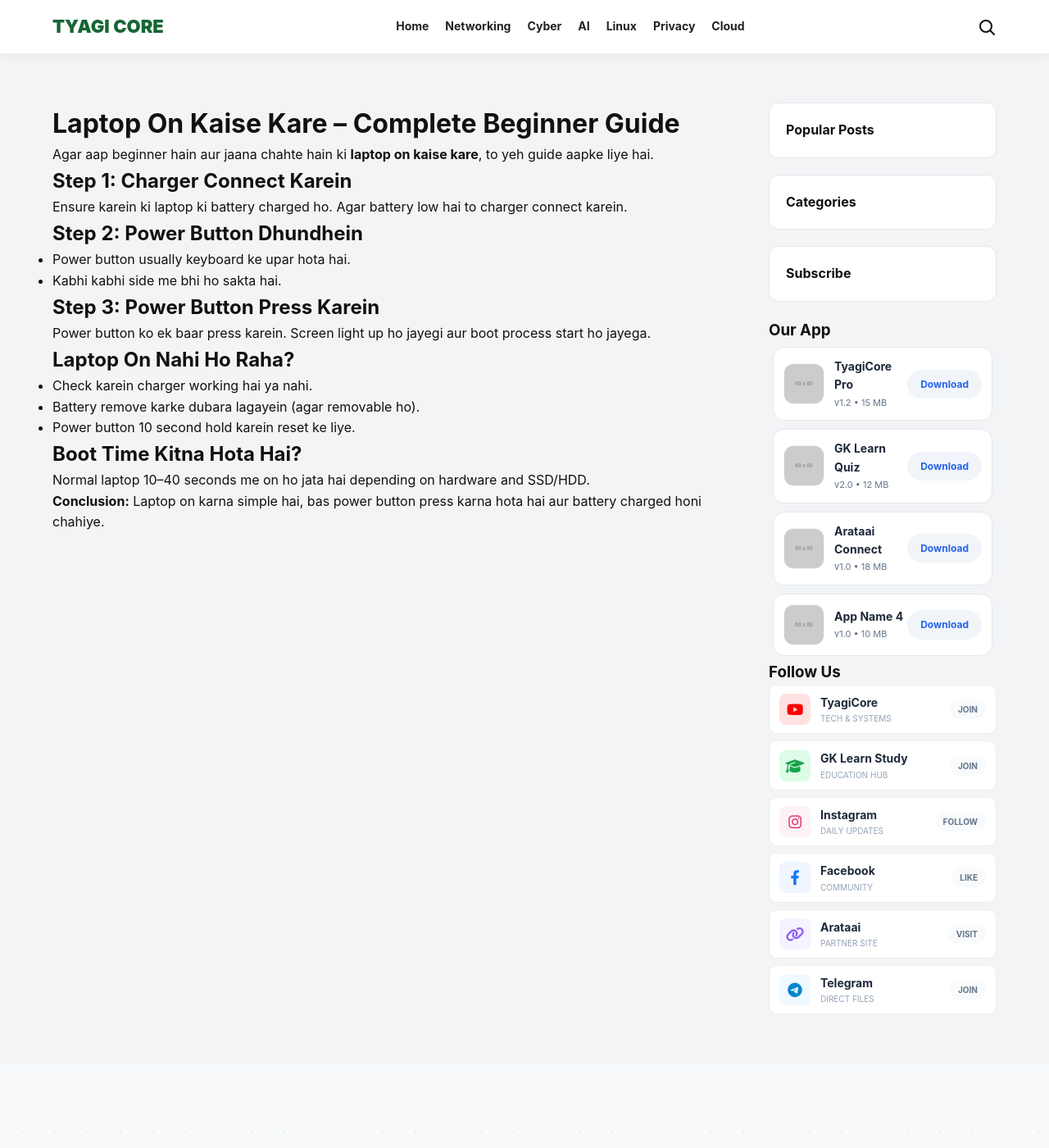
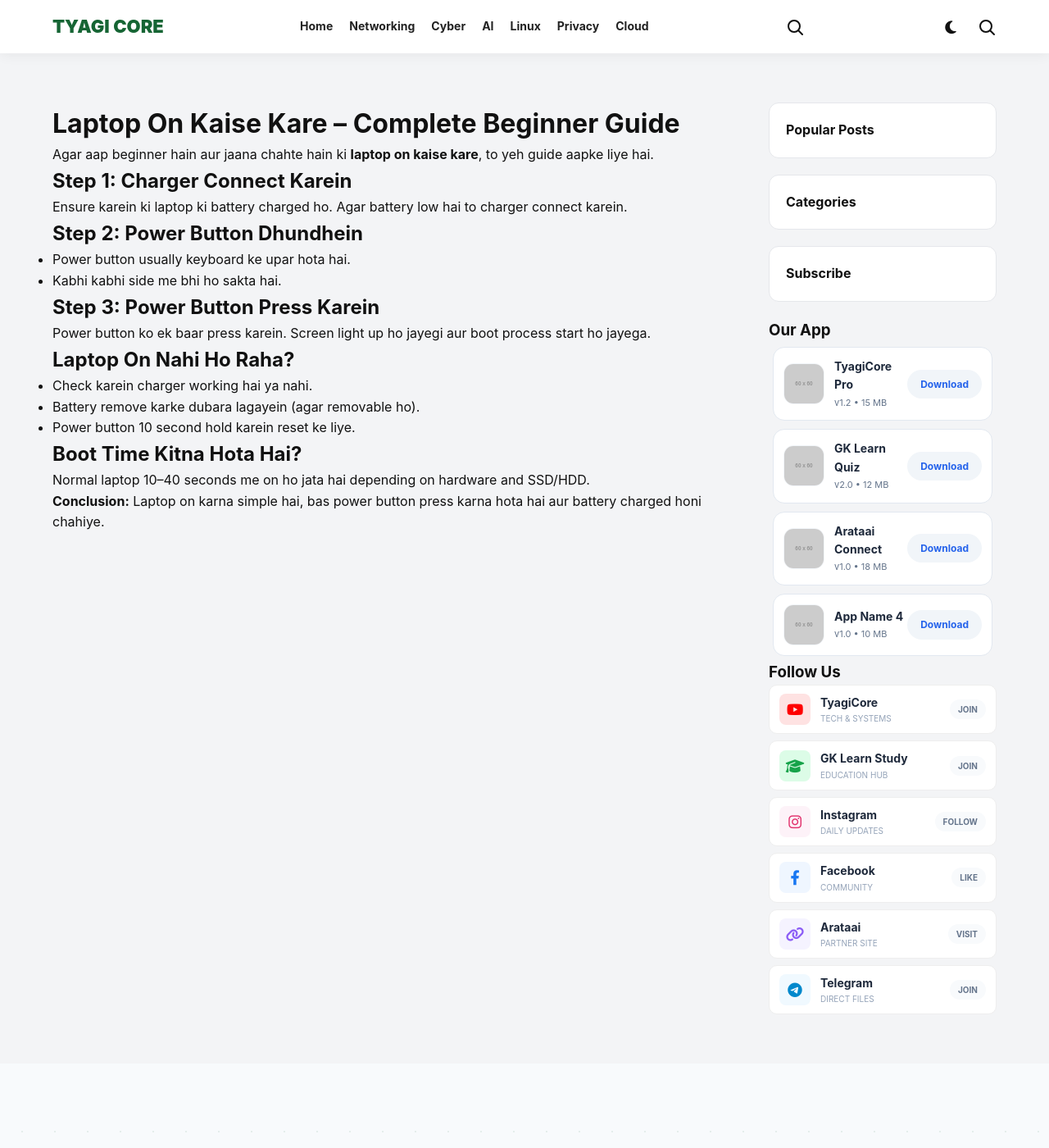
Before and after one commit to HimanshuTyagiJi/TyagiCore, a Jekyll site: the page built from laptop-on-kaise-karen.html, in a window 1280 px wide and 1400 px high. Shown: the whole window at 82% size. Built offline with Jekyll 4.4.1, drawn with Linux system fonts in a browser that asks for light colours.

Commit message:
Update default.html

```diff
--- a/_layouts/default.html
+++ b/_layouts/default.html
@@ -116,6 +116,66 @@
       <svg class="icon-btn" onclick="toggleSearch(true)" viewBox="0 0 24 24"><circle cx="11" cy="11" r="7"></circle><line x1="16.5" y1="16.5" x2="21" y2="21"></line></svg>
       <svg class="icon-btn hamburger" onclick="toggleMenu(true)" viewBox="0 0 24 24"><line x1="3" y1="6" x2="21" y2="6"></line><line x1="3" y1="12" x2="21" y2="12"></line><line x1="3" y1="18" x2="21" y2="18"></line></svg>
     </div>
+    <div class="right-icons">
+  <div id="dark-mode-toggle" class="icon-btn theme-icon">
+    <i class="fas fa-moon moon-icon"></i>
+    <i class="fas fa-sun sun-icon" style="display:none;"></i>
+  </div>
+
+  <svg class="icon-btn" onclick="toggleSearch(true)" viewBox="0 0 24 24"><circle cx="11" cy="11" r="7"></circle><line x1="16.5" y1="16.5" x2="21" y2="21"></line></svg>
+
+  <svg class="icon-btn hamburger" onclick="toggleMenu(true)" viewBox="0 0 24 24"><line x1="3" y1="6" x2="21" y2="6"></line><line x1="3" y1="12" x2="21" y2="12"></line><line x1="3" y1="18" x2="21" y2="18"></line></svg>
+</div>
+
+    <style> /* Dark Mode Colors Definitions */
+:root {
+  --bg-color: #f3f4f6;
+  --card-bg: #ffffff;
+  --text-color: #111111;
+  --border-color: #e5e7eb;
+}
+
+body.dark-mode {
+  --bg-color: #0f172a;
+  --card-bg: #1e293b;
+  --text-color: #f1f5f9;
+  --border-color: #334155;
+}
+
+/* Base Elements par variables apply karo */
+body { background: var(--bg-color); color: var(--text-color); transition: 0.3s; }
+.header, .card, .box, .tc-card, .mobile-menu, .horizontal-post-card {
+  background: var(--card-bg) !important;
+  color: var(--text-color) !important;
+  border-color: var(--border-color) !important;
+}
+
+/* Icon Styling */
+.theme-icon { display: flex; align-items: center; justify-content: center; font-size: 18px; color: var(--text-color); cursor: pointer; }
+.dark-mode .moon-icon { display: none; }
+.dark-mode .sun-icon { display: block !important; color: #fbbf24; }
+
+/* Link Colors in Dark Mode */
+.dark-mode a { color: #4ade80; }
+.dark-mode .logo { color: #4ade80; }</style><script>const themeBtn = document.getElementById("dark-mode-toggle");
+const body = document.body;
+
+// 1. Check saved theme
+if (localStorage.getItem("theme") === "dark") {
+  body.classList.add("dark-mode");
+}
+
+// 2. Click Event
+themeBtn.addEventListener("click", () => {
+  body.classList.toggle("dark-mode");
+
+  // Save preference
+  if (body.classList.contains("dark-mode")) {
+    localStorage.setItem("theme", "dark");
+  } else {
+    localStorage.setItem("theme", "light");
+  }
+});</script>
   </div>
 </header>
 
@@ -761,69 +821,7 @@
 
 
 
-</style><style>.mobile-action-bar {
-  display: none !important; /* Pehle desktop pe pakka hide */
-  position: fixed !important;
-  bottom: 20px !important;
-  left: 50% !important;
-  transform: translateX(-50%) !important;
-  width: 90% !important;
-  max-width: 400px !important;
-  background: white !important; /* Background color pakka karo */
-  border: 2px solid #166534 !important; /* Border thoda dark taaki dikhe */
-  border-radius: 50px !important;
-  padding: 10px 20px !important;
-  justify-content: space-between !important;
-  align-items: center !important;
-  z-index: 999999 !important; /* Sabse upar */
-  box-shadow: 0 10px 30px rgba(0,0,0,0.3) !important;
-}
-
-@media (max-width: 900px) {
-  .mobile-action-bar {
-    display: flex !important; /* Mobile pe pakka show */
-  }
-}</style>
-  <div class="mobile-action-bar">
-  <a href="{{ '/' | relative_url }}" class="action-item">
-    <i class="fas fa-home"></i>
-    <span>Home</span>
-  </a>
-  <div class="action-item" onclick="toggleSearch(true)">
-    <i class="fas fa-search"></i>
-    <span>Search</span>
-  </div>
-  <div class="action-item" id="dark-mode-toggle">
-    <i class="fas fa-moon"></i>
-    <span>Dark</span>
-  </div>
-  <div class="action-item" onclick="nativeShare('{{ page.title }}', '{{ page.url | absolute_url }}')">
-    <i class="fas fa-share-alt"></i>
-    <span>Share</span>
-  </div>
-</div>
-  <script>// Dark Mode Logic
-const darkModeBtn = document.getElementById("dark-mode-toggle");
-if (localStorage.getItem("theme") === "dark") {
-  document.body.classList.add("dark-mode");
-}
-
-darkModeBtn.addEventListener("click", () => {
-  document.body.classList.toggle("dark-mode");
-  const isDark = document.body.classList.contains("dark-mode");
-  localStorage.setItem("theme", isDark ? "dark" : "light");
-});
-
-// Native Share for Floating Bar
-async function nativeShare(title, url) {
-  if (navigator.share) {
-    try {
-      await navigator.share({ title: title, url: url });
-    } catch (err) { console.log("Share failed"); }
-  } else {
-    alert("Link copied: " + url);
-  }
-}</script>
+</style>
 <footer class="tc-footer">
   <div class="footer-grid">
     <div><h3>About Tyagi Core</h3><p>Innovation and education without limits. Deep tech insights for everyone.</p></div>
```
